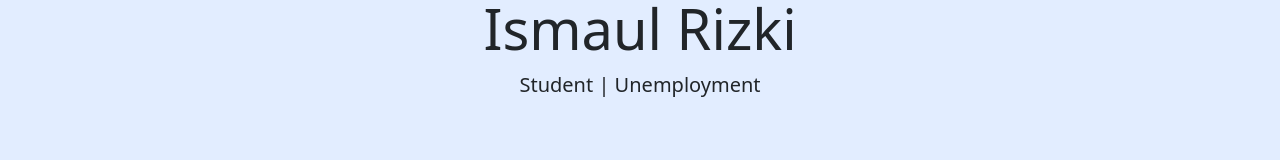
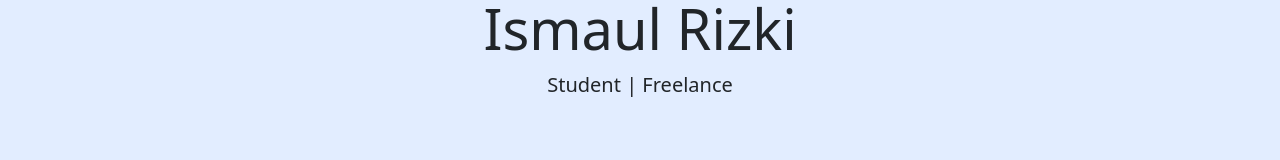
Before and after one commit to Rizky942/ismaulrizki.github.io, a plain HTML site: page index.html in a window 1280 px wide. Shown: the part 301-461 px from the top of the page. Drawn offline with nearby package versions, Linux system fonts and the light colour scheme.

Commit message:
Update index.html

```diff
--- a/index.html
+++ b/index.html
@@ -40,7 +40,7 @@
     <section class="jumbotron text-center">
       <img src="img/rizki.jpg" alt="Ismaul Rizki" width="200" class="rounded-circle img-thumbnail" />
       <h1 class="display-4">Ismaul Rizki</h1>
-      <p class="lead">Student | Unemployment</p>
+      <p class="lead">Student | Freelance</p>
       <svg xmlns="http://www.w3.org/2000/svg" viewBox="0 0 1440 320">
         <path
           fill="#ffffff"
```
